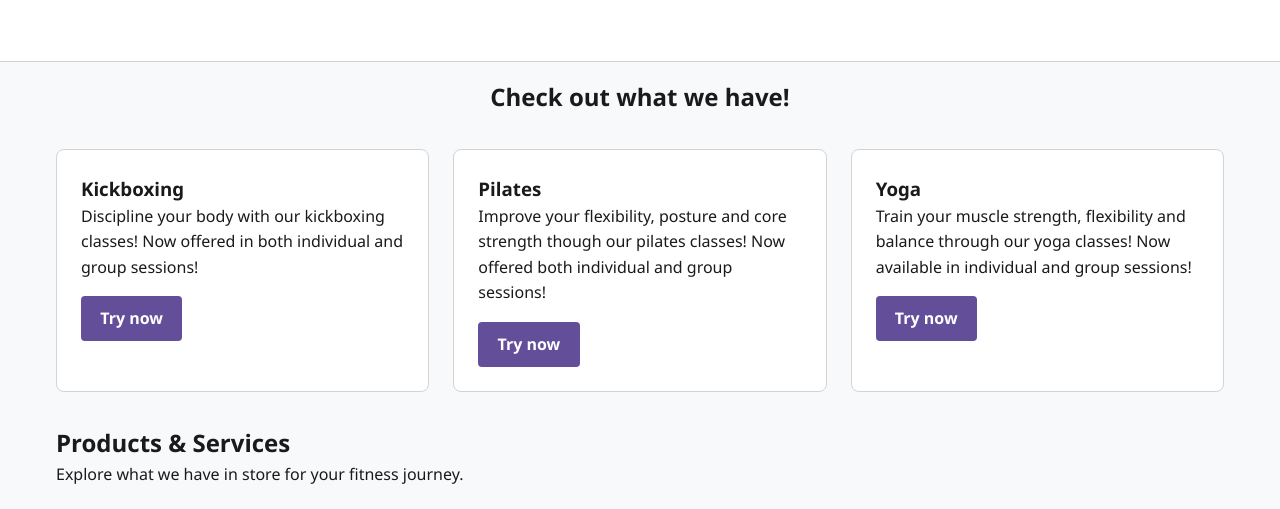
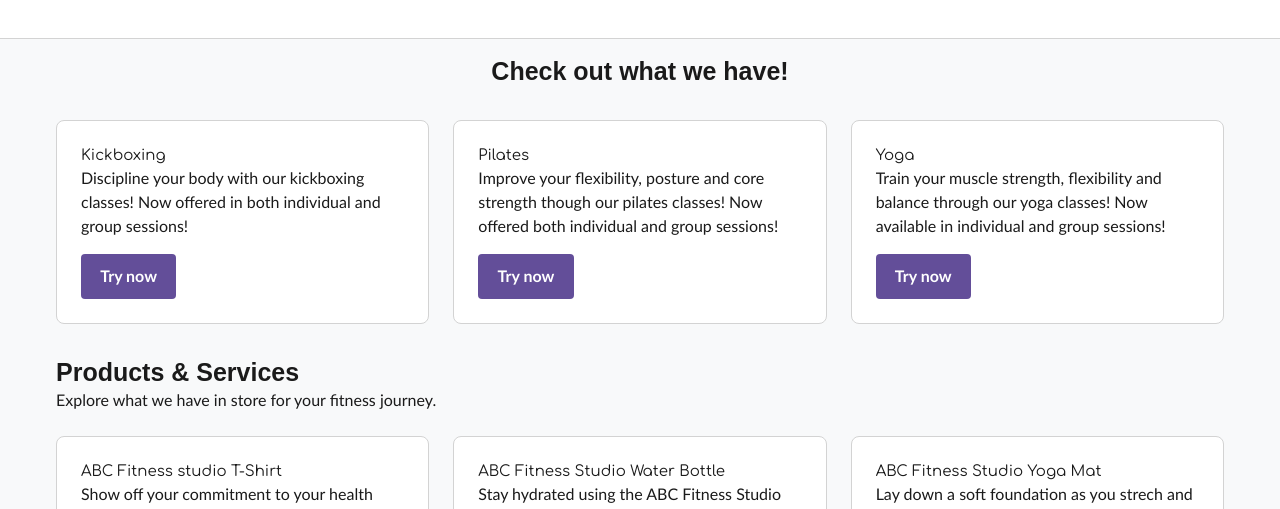
Before and after one commit to Ernesto776/ABC_Fitness, a website: page index.html in a window 1280 px wide. Shown: the part 410-919 px from the top of the page. Drawn offline with Linux system fonts and the light colour scheme.

Commit message:
Add Comfortaa font and update typography styles across HTML and CSS files

```diff
--- a/index.html
+++ b/index.html
@@ -4,6 +4,12 @@
     <meta charset="UTF-8" />
     <meta name="viewport" content="width=device-width, initial-scale=1.0" />
     <title>ABC Fitness Studio | Home</title>
+    <link rel="preconnect" href="https://fonts.googleapis.com" />
+    <link rel="preconnect" href="https://fonts.gstatic.com" crossorigin />
+    <link
+        href="https://fonts.googleapis.com/css2?family=Comfortaa&display=swap"
+        rel="stylesheet"
+    />
     <link rel="stylesheet" href="styles.css" />
   </head>
   <body>
--- a/styles.css
+++ b/styles.css
@@ -1,3 +1,5 @@
+@import url('https://fonts.googleapis.com/css2?family=Comfortaa&display=swap');
+
 :root {
   --navy-dark: #001f3f;
   --navy-primary: #20458e;
@@ -7,7 +9,40 @@
   --bg-light: #f8f9fa;
   --text-dark: #1a1a1a;
   --white: #ffffff;
-  --font-main: 'Segoe UI', system-ui, -apple-system, sans-serif;
+
+  /* Font Families */
+  --font-heading: Arial, sans-serif;
+  --font-subtitle: 'Comfortaa', cursive, sans-serif;
+  --font-body: 'Calibri', Candara, 'Segoe UI', sans-serif;
+  --font-main: var(--font-body);
+
+  /* Font Sizes */
+  --font-size-title-large: 30px;
+  --font-size-title: 25px;
+  --font-size-subtitle: 15px;
+  --font-size-body-large: 20px;
+  --font-size-body: 16px;
+  --font-size-caption: 11px;
+
+  /* Font Weights */
+  --font-weight-bold: bold;
+  --font-weight-normal: normal;
+
+  /* Typography Presets */
+  --type-title-large: var(--font-weight-bold)
+      var(--font-size-title-large)/1.2 var(--font-heading);
+  --type-title: var(--font-weight-bold)
+      var(--font-size-title)/1.3 var(--font-heading);
+  --type-subtitle: var(--font-weight-normal)
+      var(--font-size-subtitle)/1.4 var(--font-subtitle);
+  --type-body-large: var(--font-weight-normal)
+      var(--font-size-body-large)/1.5 var(--font-body);
+  --type-body-strong: var(--font-weight-bold)
+      var(--font-size-body)/1.5 var(--font-body);
+  --type-body: var(--font-weight-normal)
+      var(--font-size-body)/1.5 var(--font-body);
+  --type-caption: var(--font-weight-bold)
+      var(--font-size-caption)/1.4 var(--font-heading);
 }
 
 * {
@@ -97,11 +132,74 @@
 }
 
 body {
-  font-family: var(--font-main);
+  font-family: var(--font-body);
+  font-size: var(--font-size-body);
+  font-weight: var(--font-weight-normal);
   line-height: 1.6;
   color: var(--text-dark);
   background-color: var(--bg-light);
 }
+
+h1 {
+  font: var(--type-title-large);
+}
+
+h2 {
+  font: var(--type-title);
+}
+
+h3 {
+  font: var(--type-subtitle);
+}
+
+p {
+  font: var(--type-body);
+}
+
+strong,
+b {
+  font: var(--type-body-strong);
+}
+
+
+/* Typography Utility Classes */
+/*
+.type-title-large,
+.title-large {
+  font: var(--type-title-large);
+}
+
+.type-title,
+.title {
+  font: var(--type-title);
+}
+
+.type-subtitle,
+.subtitle {
+  font: var(--type-subtitle);
+}
+
+.type-body-large,
+.body-large {
+  font: var(--type-body-large);
+}
+
+.type-body-strong,
+.body-strong {
+  font: var(--type-body-strong);
+}
+
+.type-body,
+.body {
+  font: var(--type-body);
+}
+
+.type-caption,
+.caption,
+.captions {
+  font: var(--type-caption);
+}
+*/
 
 /* Prevent scrolling when mobile menu is open */
 body.nav-open {
@@ -170,7 +268,7 @@
 }
 
 .message h1 {
-  font-size: 2.5rem;
+  font: var(--type-title-large);
   color: var(--navy-dark);
   margin-bottom: 1rem;
 }
```
Also changed, not shown: aboutUs.html (+6 -0 lines), gallery-shop.html (+6 -0 lines), ourImpact.html (+6 -0 lines).
